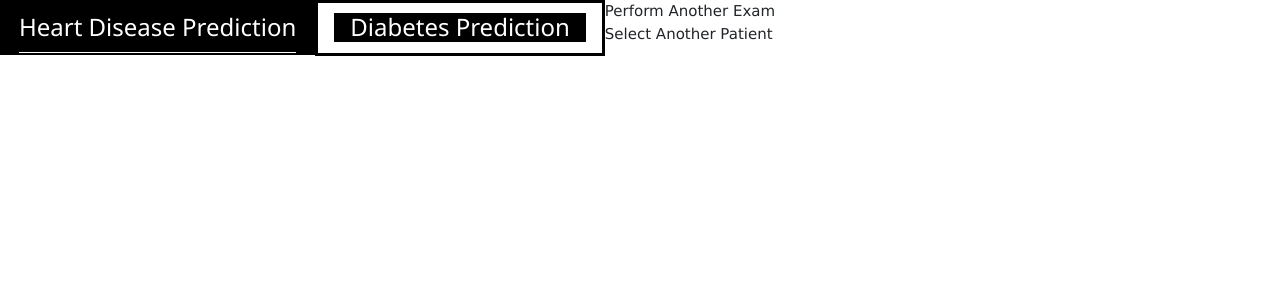
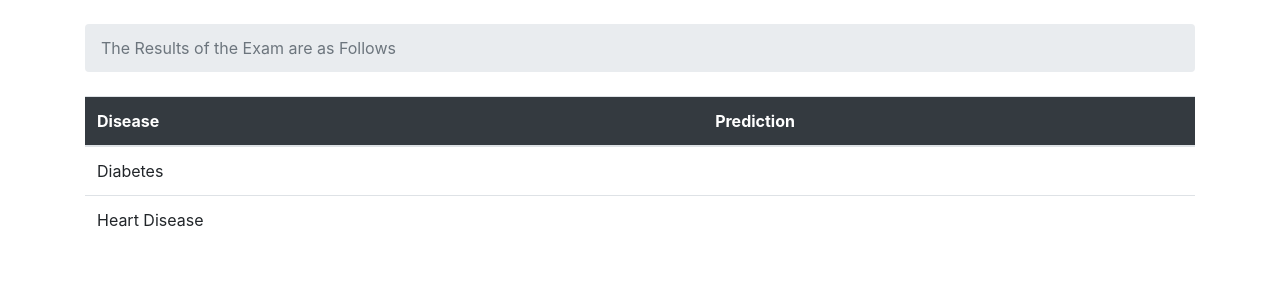
Before and after one commit to CMorar143/Artificial-MD, a Django app: template Project/DjangoProj/templates/results.html in a window 1280 px wide. Shown: the top 300 px of the page. Run offline with Django 3.2, Linux system fonts and the light colour scheme; the template is opened without the code that fills it, so the values that code supplies are empty; some libraries are stand-ins or nearby versions.

Commit message:
going with bootstrap table

```diff
--- a/Project/DjangoProj/static/css/Custom/Results.css
+++ b/Project/DjangoProj/static/css/Custom/Results.css
@@ -1,13 +1,21 @@
-.heart_res,
-.diabetes_res
+.result
 {
 	float: left;
-/*	margin-top: 5em;
-	margin-left: 2em;*/
+	margin-top: 5em;
+	margin-left: 2em;
 	color: white;
 	max-width: 50%;
 	border-style: solid;
 	border-color: black;
+	border-radius: 10% 10% 0 0;
+}
+
+.result:after,
+.result:before
+{
+	content: "";
+	display: table;
+	clear: both
 }
 
 .display
@@ -15,11 +23,25 @@
 	background-color: white;
 	color: black;
 	width: 100%;
+	padding: 0.5em;
 }
 
-.heart_res h3,
-.diabetes_res h3
+.result h3
 {
 	width: 100%;
 	height: 100%;
+	padding: 0 0 0 0.4em;
 }
+
+.container:after,
+.container:before
+{
+	content: "";
+	display: table;
+	clear: both
+}
+
+.container
+{
+
+}
--- a/Project/DjangoProj/templates/results.html
+++ b/Project/DjangoProj/templates/results.html
@@ -1,4 +1,4 @@
-<!-- {% load static %}<!DOCTYPE html>
+{% load static %}<!DOCTYPE html>
 <html>
   <head>
     <meta charset="utf-8">
@@ -50,23 +50,22 @@
       </table>
     </div>
   </body>
-</html> -->
+</html>
 
-
+<!--
 {% load static %}<!DOCTYPE html>
 <html>
 	<head>
 	  <meta charset="utf-8">
 	  <title>Results</title>
-	  <link rel="stylesheet" type="text/css" href="{% static 'css/bootstrap.min.css' %}">
 	  <link rel = "stylesheet" href = "https://www.w3schools.com/lib/w3.css">
 	  <link rel="stylesheet" type="text/css" href="{% static 'css/Custom/Results.css' %}">
 	</head>
-	<body>
+	<body style="text-align: center;">
 	  <main>
-		<div class="heart_res w3-container w3-black">
+		<div class="result w3-black">
 			<h3> Heart Disease Prediction </h3>
-			<div class="display w3-container">
+			<div class="display container">
 				{% if heart_pred == 0 %}
 					Patient is unlikely to have heart disease
 				{% endif %}
@@ -77,9 +76,9 @@
 			</div>
 		</div>
 
-		<div class="diabetes_res w3-container">
-			<h3 class="w3-container w3-black"> Diabetes Prediction </h3>
-			<div class="w3-container display">
+		<div class="result w3-black">
+			<h3> Diabetes Prediction </h3>
+			<div class="container display">
 				{% if diabetes_pred == 0 %}
 					Patient is unlikely to have diabetes
 				{% endif %}
@@ -94,4 +93,4 @@
 		  <a href="{% url 'patient' %}">Select Another Patient</a>
 	  </main>
 	</body>
-</html>
+</html> -->
```
